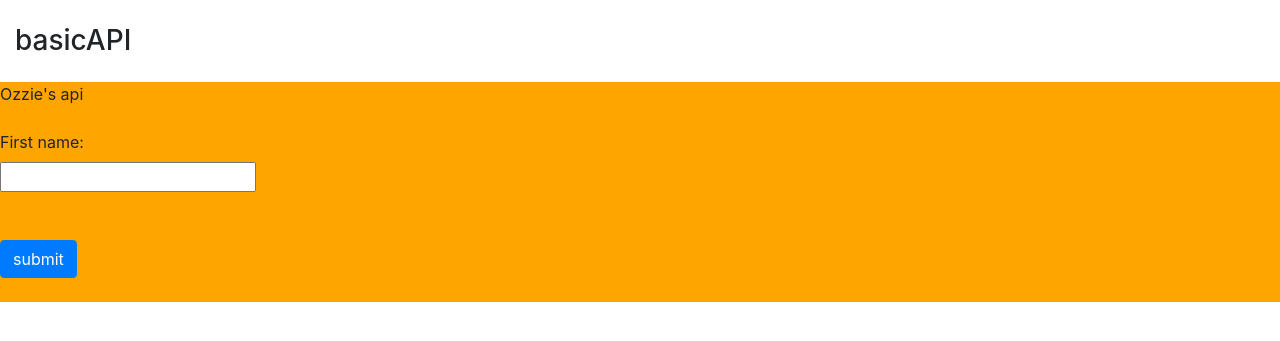
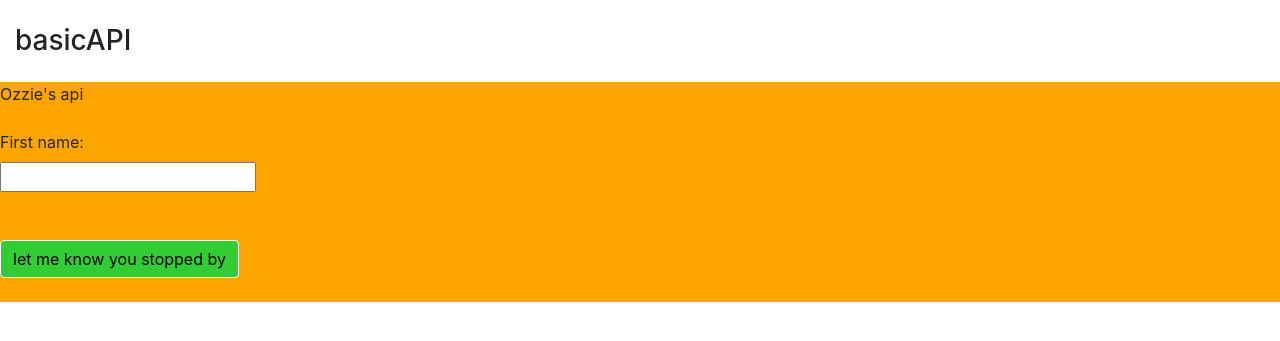
Before and after one commit to lolitsozzie/flaskAPI, a Flask app: page / in a window 1280 px wide. Shown: the top 341 px of the page. Run offline with Flask 2, Linux system fonts and the light colour scheme; some libraries are stand-ins or nearby versions.

Commit message:
revise styling

```diff
--- a/basicapi/templates/index.html
+++ b/basicapi/templates/index.html
@@ -111,7 +111,7 @@
         </form>
         <br><br>
         <div v-if="processing" class="lds-spinner"><div></div><div></div><div></div><div></div><div></div><div></div><div></div><div></div><div></div><div></div><div></div><div></div></div>
-        <button v-else class="btn btn-primary" @click="addUser()">submit</button>
+        <button v-else style="background-color: limegreen; -webkit-text-fill-color: black" class="btn btn-light" @click="addUser()">let me know you stopped by</button>
         <br><br>
         <div v-for="user in users">
             First name: [[ user.name ]]
```
